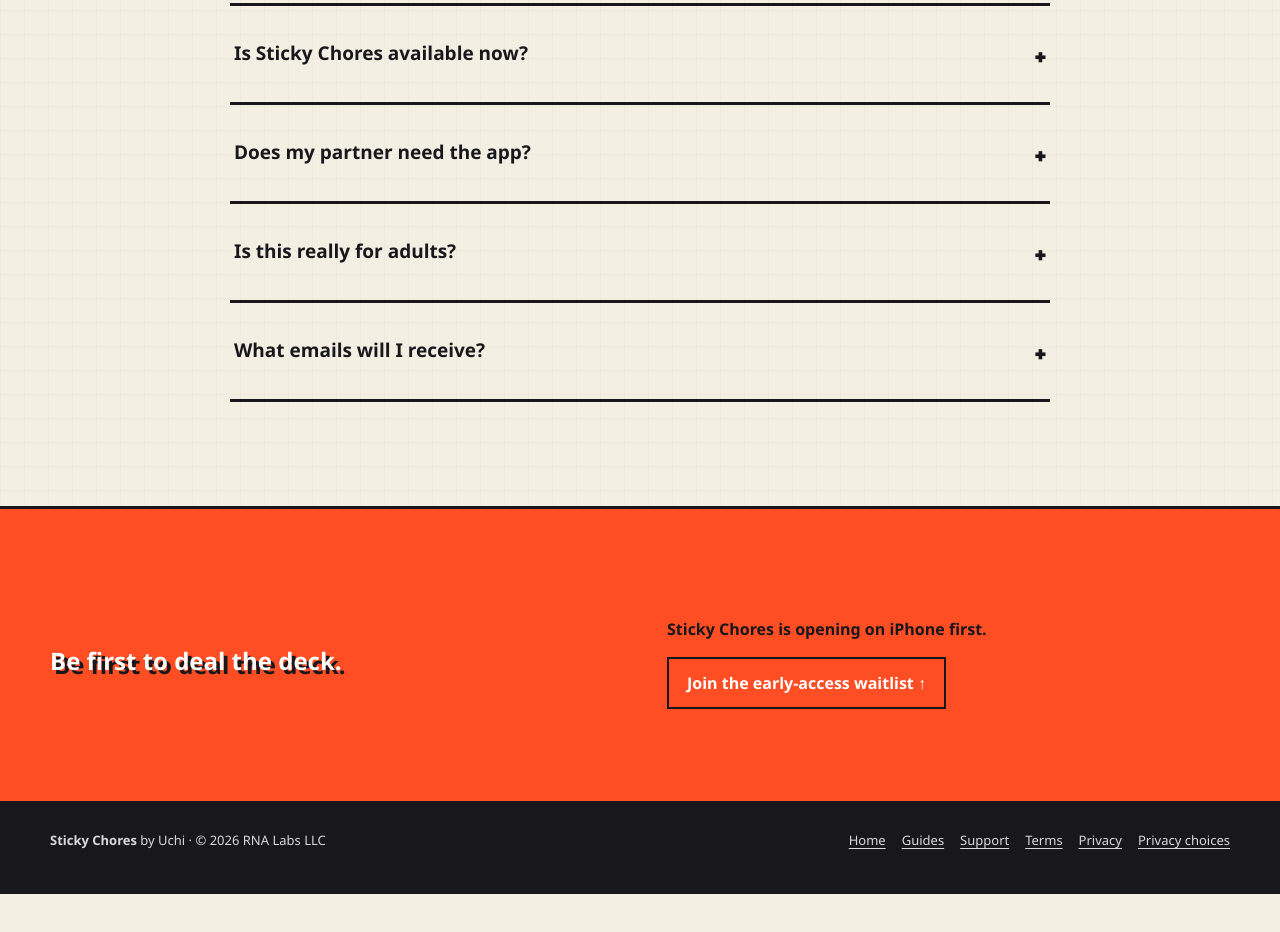
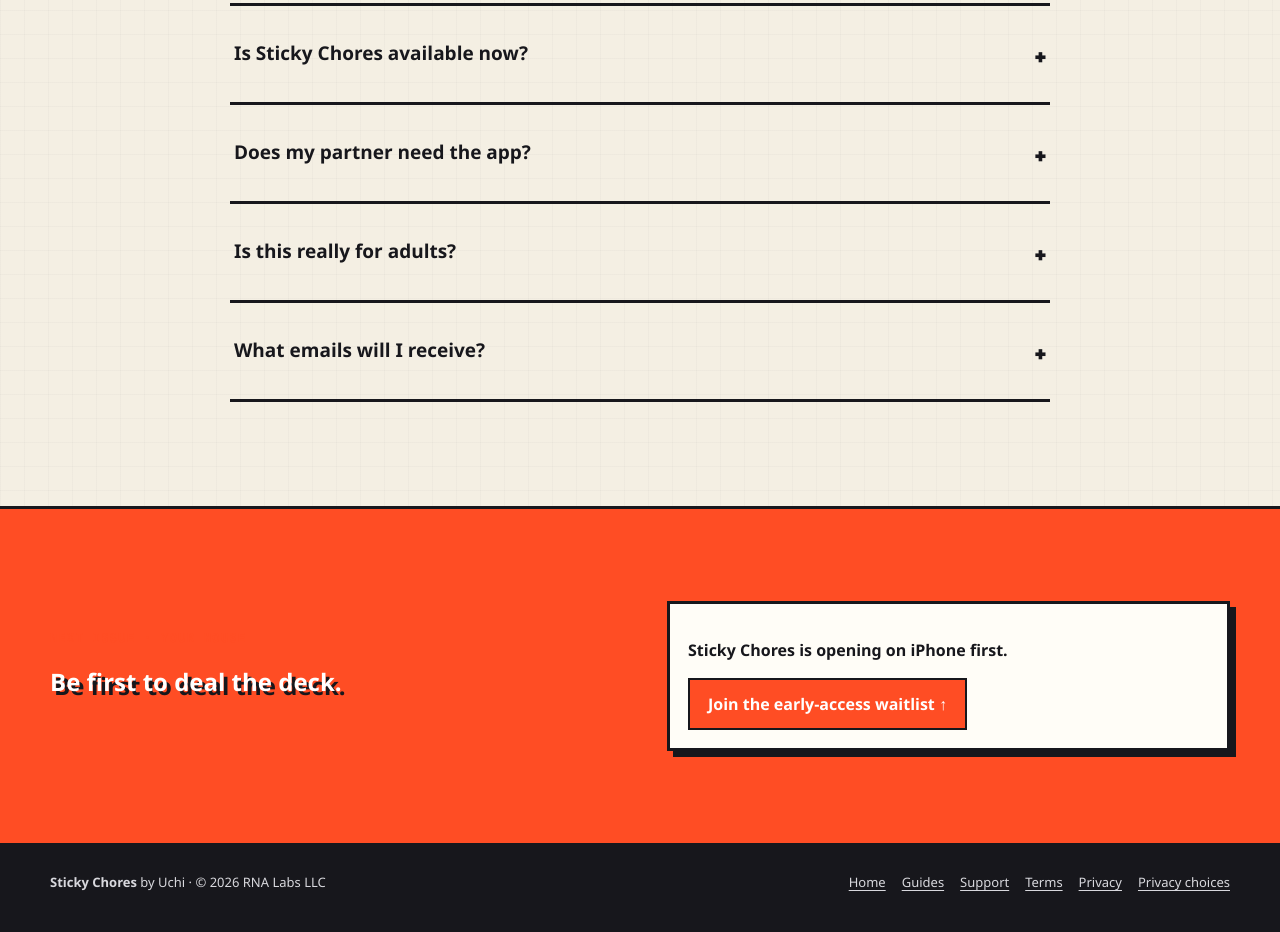
Before and after one commit to thesultanster/uchi-care, a plain HTML site: page waitlist/index.html in a window 1280 px wide. Shown: the part 4118-5050 px from the top of the page. Before the commit the page ends 5012 px from the top, so only its background shows below. Drawn offline with Linux system fonts and the light colour scheme; no server answers.

Commit message:
Scope unframed email form to hero

```diff
--- a/assets/waitlist.css
+++ b/assets/waitlist.css
@@ -176,6 +176,13 @@
   position: relative;
   max-width: 600px;
   margin-top: 30px;
+  padding: 18px;
+  border: 3px solid var(--sumi);
+  background: var(--white);
+  box-shadow: var(--shadow);
+}
+
+.hero-copy .waitlist-card {
   padding: 0;
   border: 0;
   background: transparent;
```
